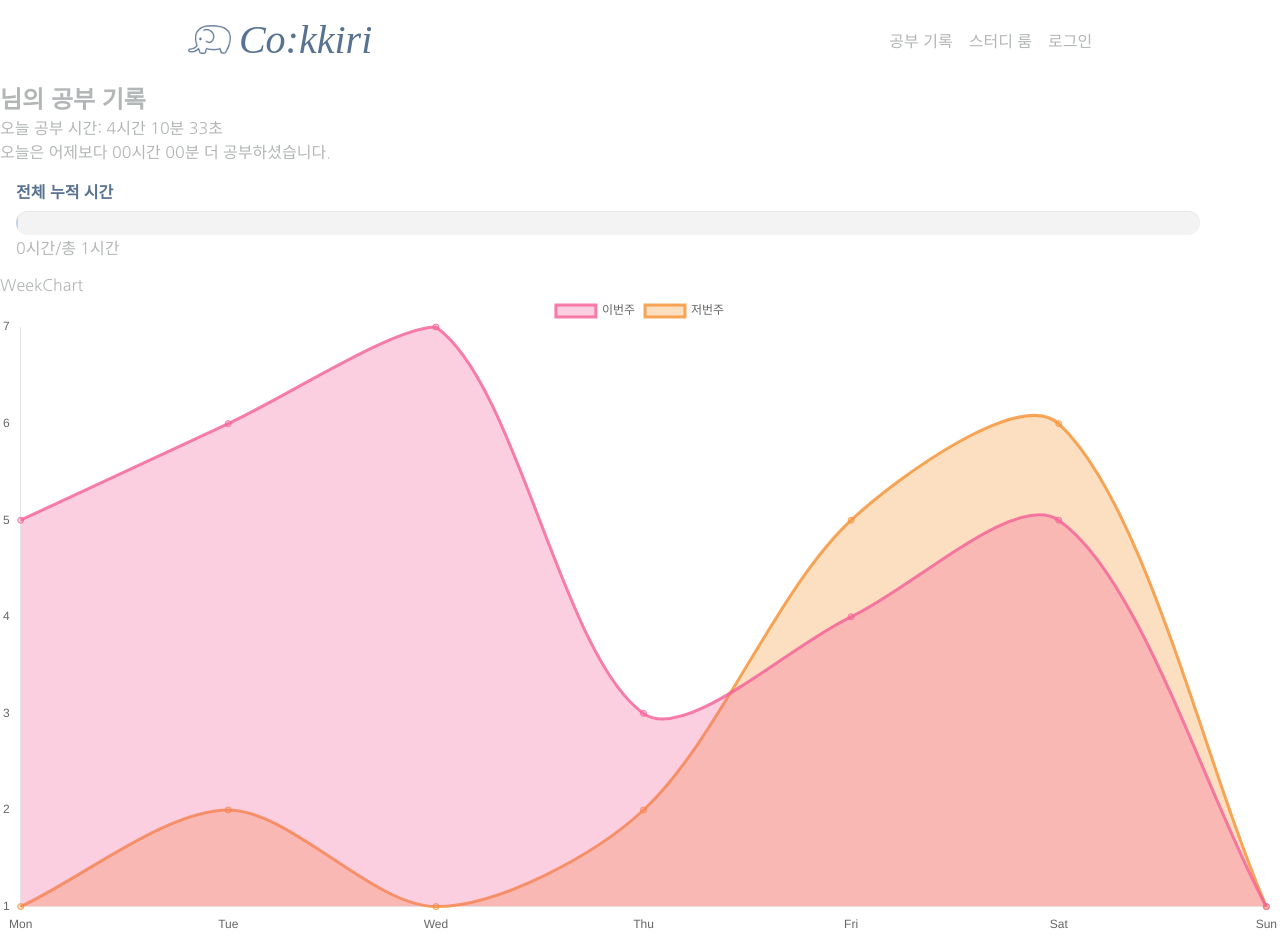
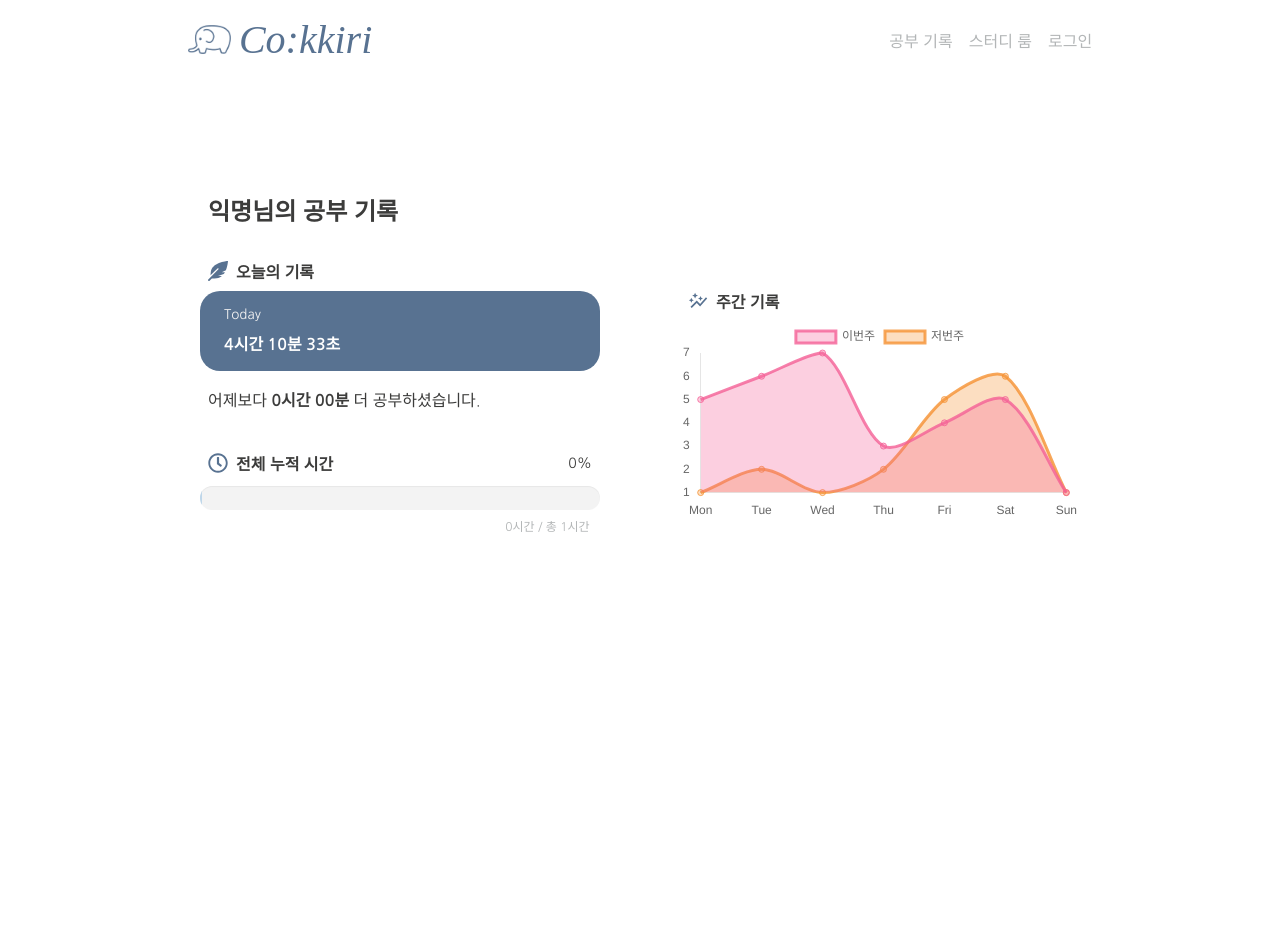
Before and after one commit to gandi0330/Cokkiri, a React (Create React App) app in the folder frontend/: page /my-record/1 in a window 1280 px wide. After the commit the page ends 800 px from the top, so only its background shows below. Built offline with nearby package versions, Linux system fonts and the light colour scheme; a web font is replaced by a local one.

Commit message:
feat : S07P12C107-214 개인 기록 페이지 퍼블리싱

```diff
--- a/frontend/src/App.js
+++ b/frontend/src/App.js
@@ -46,10 +46,9 @@ const App = () => {
           <Route path="/signupCertification" element={<AccountPage header="signupCertification" />} />
           <Route path="/signupDetail" element={<AccountPage header="signupDetail" />} />
           <Route path="*" element={<NotFoundPage />} />
-          {/* <Route path="/changePassword" element={<AccountPage header="changePassword" />} /> */}
         </Route>
         {/* TODO 나중에 room 기능 완성되면 navigation guard 붙이기 */}
-        <Route path="/room/:roomName" element={<RoomDetailPage />} />
+        {/* <Route path="/room/:roomName" element={<RoomDetailPage />} /> */}
         <Route path="/room/:roomId" element={<RoomDetailPage />} />
         <Route path="/room/:roomId/questions" element={<QuestionPage />} />
         <Route path="/room/:roomId/questions/new" element={<QuestionNewPage />} />
--- a/frontend/src/components/record/AccChart.js
+++ b/frontend/src/components/record/AccChart.js
@@ -1,9 +1,10 @@
 import React from 'react';
-import { useSelector } from 'react-redux/es/exports';
+import { useSelector } from 'react-redux';
+import { FaRegClock } from 'react-icons/fa';
 
 import { getTotalTime } from '../../store/studyTimeSlice';
 
-import classes from './AccChart.module.css';
+import classes from './Chart.module.css';
 
 const AccChart = () => {
   const currentAccHour = Math.round(useSelector(getTotalTime) / 3600);
@@ -29,7 +30,12 @@ const AccChart = () => {
     <div className={classes.accChart}>
       <div className={classes.accChart__bar}>
         <div className={classes.accChart__info}>
+          <div>
+            <FaRegClock />
             <span>전체 누적 시간</span>
+          </div>
+          <span>{`${percent}%`}</span>
+        </div>
       </div>
       <div className={classes.accChart__progress}>
         <span
@@ -37,8 +43,7 @@ const AccChart = () => {
           style={progressBarStyles}
         />
       </div>
-      </div>
-      <span>{`${currentAccHour}시간/총 ${total}시간`}</span>
+      <span className={classes.accChart__caption}>{`${currentAccHour}시간 / 총 ${total}시간`}</span>
     </div>
   );
 };
--- a/frontend/src/components/record/AccChart.module.css
+++ /dev/null
@@ -1,82 +0,0 @@
-.accChart {
-  width: 95%;
-  padding: 1rem;
-}
-
-.accChart__info {
-  margin-bottom: .5rem;
-}
-
-.accChart__info span {
-  font-size: var(--baseFontSize);
-  font-weight: bold;
-  color: var(--blueShade1);
-}
-
-.accChart__progress {
-  position: relative;
-  height: 1.5rem;
-  width: 100%;
-  border-radius: 2rem;
-  background-color: var(--whiteShade2);
-  box-shadow: inset 0px 1px 1px rgba(0, 0, 0, 0.05),
-                    0px 1px rgba(255, 255, 255, 0.8);
-  transform: scaleX(0);
-  transform-origin: left;
-  animation: animate 1s cubic-bezier(1, 0, 0.5, 1) forwards;
-  overflow: hidden;
-}
-
-.accChart__progress__bar {
-  height: 100%;
-  width: 80%;
-  background: var(--blueShade2);
-  /* background: linear-gradient(to right, var(--whiteShade1), var(--blueShade2), var(--blueShade1)); */
-  position: absolute;
-  border-radius: 2rem;
-  border: 1px solid var(--blueShade2);
-  transform: scaleX(0);
-  transform-origin: left;
-  animation: animate 1s cubic-bezier(1, 0, 0.5, 1) forwards;
-}
-
-@keyframes animate {
-  100% {
-    transform: scaleX(1);
-  }
-}
-
-/* .accChart__progress span::before {
-  position: absolute;
-  width: 0;
-  height: 0;
-  content: "";
-  top: -.5rem;
-  right: 0;
-  border: 7px solid transparent;
-  border-bottom-width: 0px;
-  border-right-width: 0px;
-  border-top-color: var(--blueShade1);
-  opacity: 0;
-  animation: showText 0.5s 1.5s linear forwards;
-}
-
-.accChart__progress span::after {
-  position: absolute;
-  content: "80%";
-  top: -2.2em;
-  right: 0;
-  background: var(--blueShade1);
-  color: var(--whiteShade2);
-  font-size: var(--smallFontSize2);
-  padding: .2rem .4rem;
-  border-radius: .2rem;
-  opacity: 0;
-  animation: showText 0.5s 1.5s linear forwards;
-}
-
-@keyframes showText {
-  100% {
-    opacity: 1;
-  }
-} */
--- /dev/null
+++ b/frontend/src/components/record/Chart.module.css
@@ -0,0 +1,106 @@
+.accChart {
+  display: flex;
+  flex-direction: column;
+  align-items: center;
+  width: 100%;
+  gap: .2rem;
+  margin-bottom: 1rem;
+}
+
+.accChart__bar {
+  width: 100%;
+}
+
+.accChart__info {
+  width: 100%;
+  display: flex;
+  justify-content: space-between;
+  align-items: center;
+  color: var(--blackShade1);
+  padding: 0 .5rem;
+  margin-bottom: .5rem;
+}
+
+.accChart__info div {
+  width: 100%;
+  display: flex;
+  align-items: center;
+  gap: .5rem;
+  color: var(--blueShade1);
+  font-size: var(--headingFontSize4);
+}
+
+.accChart__info div span {
+  font-size: var(--baseFontSize);
+  font-weight: bold;
+  color: var(--blackShade1);
+}
+
+.accChart__info > span {
+  font-size: var(--smallFontSize1);
+}
+
+.accChart__progress {
+  position: relative;
+  height: 1.5rem;
+  width: 100%;
+  border-radius: 2rem;
+  background-color: var(--whiteShade2);
+  box-shadow: inset 0px 1px 1px rgba(0, 0, 0, 0.05),
+                    0px 1px rgba(255, 255, 255, 0.8);
+  transform: scaleX(0);
+  transform-origin: left;
+  animation: animate 1s cubic-bezier(1, 0, 0.5, 1) forwards;
+  overflow: hidden;
+}
+
+.accChart__progress__bar {
+  height: 100%;
+  width: 80%;
+  background: var(--blueShade2);
+  /* background: linear-gradient(to right, var(--whiteShade1), var(--blueShade2), var(--blueShade1)); */
+  position: absolute;
+  border-radius: 2rem;
+  border: 1px solid var(--blueShade2);
+  transform: scaleX(0);
+  transform-origin: left;
+  animation: animate 1s cubic-bezier(1, 0, 0.5, 1) forwards;
+}
+
+@keyframes animate {
+  100% {
+    transform: scaleX(1);
+  }
+}
+
+.accChart__caption {
+  width: 100%;
+  text-align: right;
+  margin-top: .2rem;
+  margin-right: 1.3rem;
+  font-size: var(--smallFontSize2);
+}
+
+/* ----- week chart ----- */
+
+.weekChart {
+  width: 100%;
+}
+
+.weekChart__title {
+  display: flex;
+  align-items: center;
+  gap: .5rem;
+  margin-bottom: .5rem;
+}
+
+.weekChart__title {
+  font-size: var(--headingFontSize4);
+  color: var(--blueShade1);
+  padding: 0 .5rem;
+}
+
+.weekChart__title h4 {
+  font-size: var(--baseFontSize);
+  color: var(--blackShade1);
+}
--- a/frontend/src/components/record/WeekChart.js
+++ b/frontend/src/components/record/WeekChart.js
@@ -1,5 +1,6 @@
 import React from 'react';
 
+import { MdAutoGraph } from 'react-icons/md';
 import { Line } from 'react-chartjs-2';
 import {
   Chart,
@@ -13,6 +14,8 @@ import {
   Legend,
   Tooltip,
 } from 'chart.js';
+
+import classes from './Chart.module.css';
 
 Chart.register(
   LineController,
@@ -50,8 +53,11 @@ const WeekChart = () => {
   };
 
   return (
-    <div>
-      WeekChart
+    <div className={classes.weekChart}>
+      <div className={classes.weekChart__title}>
+        <MdAutoGraph />
+        <h4>주간 기록</h4>
+      </div>
       <Line
         datasetIdKey="id"
         options={options}
--- a/frontend/src/pages/MyRecordPage.js
+++ b/frontend/src/pages/MyRecordPage.js
@@ -1,6 +1,7 @@
 import { useEffect } from 'react';
 import { useSelector, useDispatch } from 'react-redux';
-import { getNickname, getUserEmail } from '../store/authSlice';
+import { FaFeatherAlt } from 'react-icons/fa';
+import { getUserEmail, getNickname } from '../store/authSlice';
 import { fetchStudyTime } from '../store/studyTimeSlice';
 
 import AccChart from '../components/record/AccChart';
@@ -26,13 +27,29 @@ const MyRecordPage = () => {
 
   return (
     <div className={classes.myRecord}>
-      <h3 className={classes.myRecord__title}>{nickname}님의 공부 기록</h3>
-      <div className={classes.myRecord__today}>
-        <p>오늘 공부 시간: 4시간 10분 33초</p>
-        <p className={classes.myRecord__today__diff}>오늘은 어제보다 00시간 00분 더 공부하셨습니다.</p>
+      <h2>{nickname || '익명'}님의 공부 기록</h2>
+      <div className={classes.myRecord__partition}>
+
+        <div className={classes.myRecord__left__chart}>
+          <div className={classes.myRecord__title}>
+            <FaFeatherAlt />
+            <h3>오늘의 기록</h3>
+          </div>
+          <div className={classes.myRecord__today}>
+            <div className={classes.myRecord__today__box}>
+              <small>Today</small>
+              <span>4시간 10분 33초</span>
+            </div>
+            <div className={classes.myRecord__today__diff}>
+              어제보다 <span>0시간 00분</span> 더 공부하셨습니다.
+            </div>
+          </div>
+          <AccChart />
+        </div>
+        <div className={classes.myRecord__right__chart}>
+          <WeekChart />
+        </div>
       </div>
-      <AccChart />
-      <WeekChart />
     </div>
   );
 };
--- a/frontend/src/pages/MyRecordPage.module.css
+++ b/frontend/src/pages/MyRecordPage.module.css
@@ -1,4 +1,106 @@
 .myRecord {
-  padding-top: 5rem;
-  /* background-color: aqua; */
+  display: flex;
+  flex-direction: column;
+  align-items: center;
+  gap: 1rem;
+  width: min(90%, 55rem);
+  margin: 0 auto;
+  padding-top: 6rem;
 }
+
+.myRecord h2 {
+  width: 100%;
+  text-align: left;
+  padding-left: .5rem;
+  font-size: var(--headingFontSize3);
+  color: var(--blackShade1);
+  margin-bottom: 1rem;
+}
+
+.myRecord__partition {
+  display: flex;
+  flex-direction: column;
+  align-items: center;
+  gap: 1rem;
+  width: 100%;
+}
+
+.myRecord__title {
+  display: flex;
+  align-items: center;
+  gap: .5rem;
+  padding-left: .5rem;
+  width: 100%;
+  margin-bottom: .5rem;
+  font-size: var(--headingFontSize4);
+}
+
+.myRecord__title:first-child {
+  color: var(--blueShade1);
+}
+
+.myRecord__title h3 {
+  font-size: var(--baseFontSize);
+  color: var(--blackShade1);
+}
+
+.myRecord__today {
+  width: 100%;
+}
+
+.myRecord__today__box {
+  padding: 1rem 1.5rem;
+  margin-bottom: 1rem;
+  text-align: left;
+  background-color: var(--blueShade1);
+  border-radius: var(--borderRadius2);
+}
+
+.myRecord__today__box small {
+  display: block;
+  margin-bottom: .5rem;
+  color: var(--whiteShade2);
+}
+
+.myRecord__today__box span {
+  color: var(--whiteShade1);
+  font-weight: bold;
+}
+
+.myRecord__today__diff {
+  padding-left: .5rem;
+  font-size: var(--baseFontSize);
+  color: var(--blackShade1);
+  margin-bottom: 2.5rem;
+}
+
+.myRecord__today__diff span {
+  font-weight: bold;
+}
+
+.myRecord__left__chart {
+  width: 100%;
+}
+
+.myRecord__right__chart {
+  width: 100%;
+}
+
+@media only screen and (min-width: 750px) {
+  .myRecord {
+    padding-top: 15%;
+  }
+
+  .myRecord__partition {
+    flex-direction: row;
+    gap: 5rem;
+  }
+
+  .myRecord__left__chart {
+    width: 50%;
+  }
+
+  .myRecord__right__chart {
+    width: 50%;
+  }
+}
```
Also changed, not shown: frontend/src/components/record/TimeStamp.js (deleted, +0 -7 lines). Lines whose indentation alone changed are shown as unchanged.
